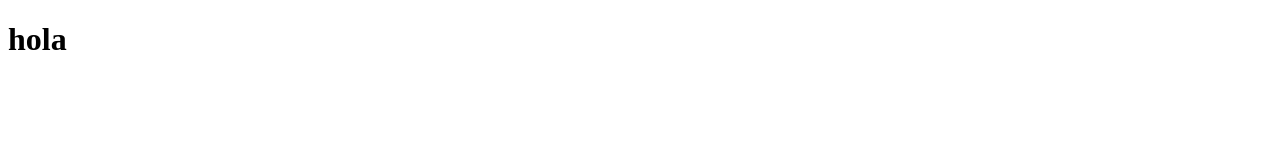
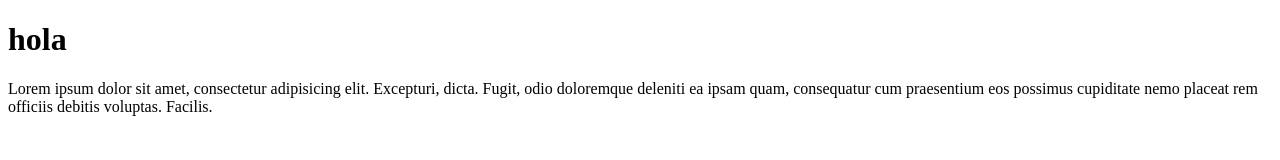
Before and after one commit to Manu-Moran/js-desafio, a plain HTML site: page index.html in a window 1280 px wide. Drawn offline with Linux system fonts and the light colour scheme.

Commit message:
soy paranoico

```diff
--- a/index.html
+++ b/index.html
@@ -8,5 +8,8 @@
 </head>
 <body>
     <h1>hola</h1>
+
+    <p>Lorem ipsum dolor sit amet, consectetur adipisicing elit. Excepturi, dicta. Fugit, odio doloremque deleniti ea ipsam quam, consequatur cum praesentium eos possimus cupiditate nemo placeat rem officiis debitis voluptas. Facilis.</p>
+
 </body>
 </html>
```
